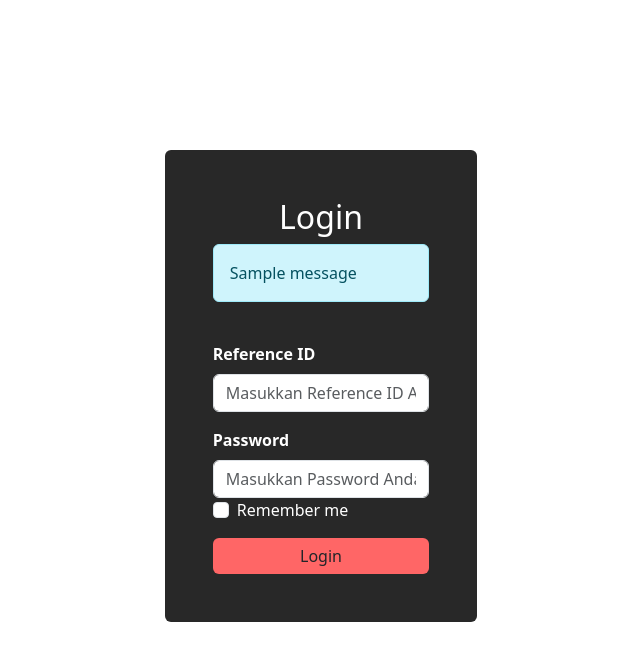
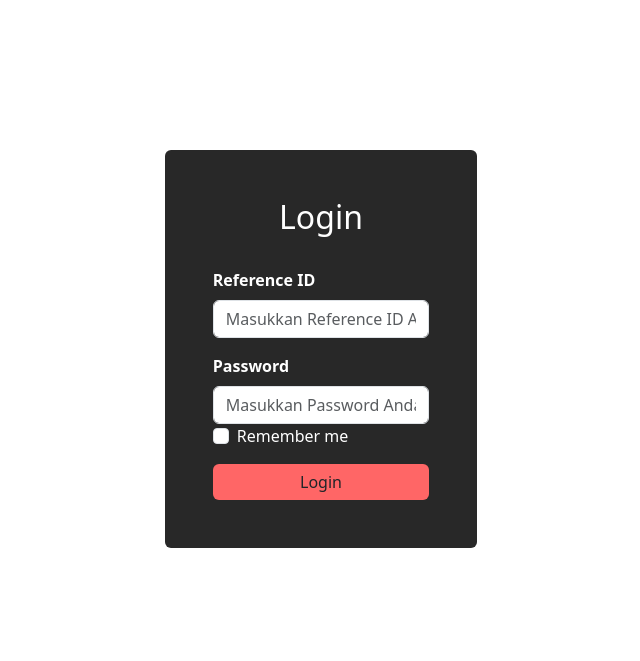
Before and after one commit to NevDev48/Django-library-management, a Django app: page /login in a window 1280 px wide. Shown: the top 661 px of the page, without its empty margins (319-959 px from the left). Run offline with Django 5.2, Linux system fonts and the light colour scheme; tables that the repository leaves empty hold one stand-in row (values such as "Sample post"); one stand-in notice (Sample message) is shown.

Commit message:
masih masalah login user

```diff
--- a/lims_app/template/page/login.html
+++ b/lims_app/template/page/login.html
@@ -31,9 +31,6 @@
         {% csrf_token %}
         <div class="mb-3 bg p-5 rounded">
           <h2 class="text-center">Login</h2>
-          {% for message in messages %}
-            <div class="alert alert-info">{{ message }}</div>
-          {% endfor %}
           <label for="reference_id" class="form-label mt-4 fw-semibold">Reference ID</label>
           <input
             type="text"
--- a/lims_app/views.py
+++ b/lims_app/views.py
@@ -7,6 +7,8 @@ from django.http import HttpResponse
 from django.shortcuts import redirect
 from .models import Category, reader, Book_lib, jurnal
 
+
+#VIEWS ADMIN
 # Login page
 def loginAuthPage(request):
     if request.method == 'POST':
@@ -189,7 +191,6 @@ def delete_book(request, id):
         return HttpResponse("Book not found", status=404)
     return redirect('/books')
 
-
 #jurnal page
 from django.shortcuts import render, redirect
 from .models import jurnal
@@ -218,7 +219,7 @@ def delete_jurnal(request, jurnal_id):
     return redirect('/jurnal')
 
 
-#INI PAGE LAIN
+#INI PAGE USER
 def loginPage(request):
     if request.method == 'POST':
         reference_id = request.POST.get('reference_id')
@@ -236,6 +237,7 @@ def loginPage(request):
 
                 # Debugging
                 print(f"Session created: {request.session['reference_id']} - {request.session['reader_name']}")
+                messages.success(request, f'Welcome, {user.reader_name}!')
                 return redirect('beranda')  # Redirect ke beranda
             else:
                 messages.error(request, 'Password salah. Silakan coba lagi.')
```
